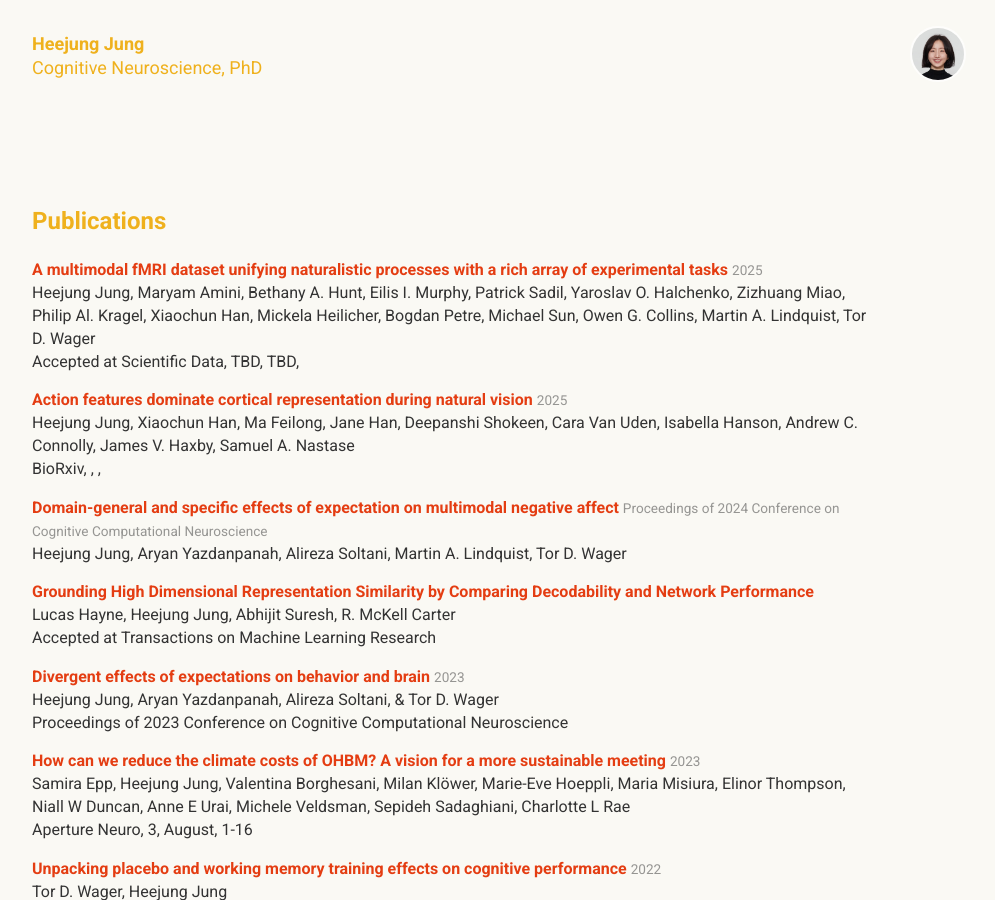
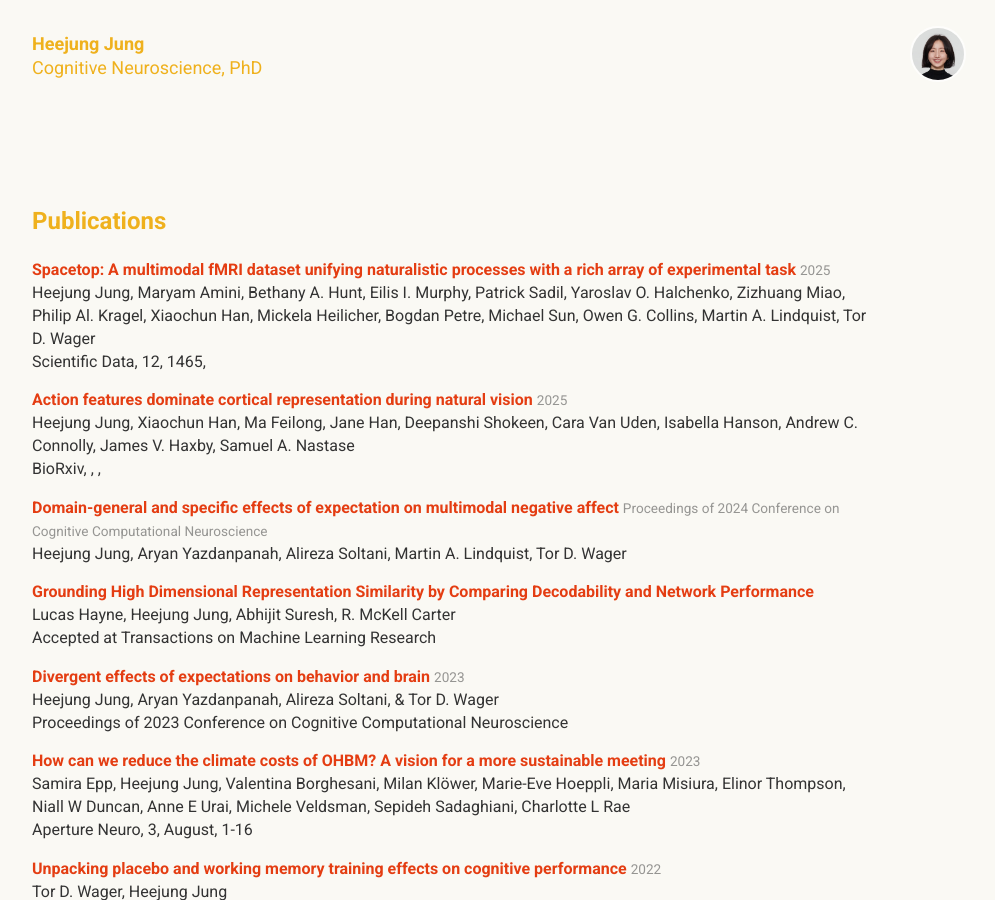
Before and after one commit to jungheejung/jungheejung.github.io, a Jekyll site: the page built from index.html, in a window 1280 px wide and 900 px high, scrolled down 1067 px. Shown: the whole window, without its empty margins (38-1033 px from the left). Built offline with Jekyll 4.4.1, drawn with Linux system fonts in a browser that asks for light colours; nearby versions of some CDN libraries.

Commit message:
DOC: Update publications.yml

```diff
--- a/_data/publications.yml
+++ b/_data/publications.yml
@@ -9,14 +9,16 @@
 #   pdf: http://www.personalinformatics.org/docs/papers/2012-ianli-tochi-physical-activity.pdf
 #   url: http://dl.acm.org/citation.cfm?id=2147783.2147790
 - type: journal
-  title: A multimodal fMRI dataset unifying naturalistic processes with a rich array of experimental tasks
+  title: "Spacetop: A multimodal fMRI dataset unifying naturalistic processes with a rich array of experimental task"
   authors: Heejung Jung, Maryam Amini, Bethany A. Hunt, Eilis I. Murphy, Patrick Sadil, Yaroslav O. Halchenko, Zizhuang Miao, Philip Al. Kragel, Xiaochun Han, Mickela Heilicher, Bogdan Petre, Michael Sun, Owen G. Collins, Martin A. Lindquist, Tor D. Wager
-  journal: Accepted at Scientific Data
-  volume: TBD
-  issue: TBD
+  journal: Scientific Data
+  volume: 12
+  issue: 1465
   year: 2025
+  url: https://doi.org/10.1038/s41597-025-05154-x
+
 - type: journal
-  title: Action features dominate cortical representation during natural vision
+  title: "Action features dominate cortical representation during natural vision"
   authors:  Heejung Jung, Xiaochun Han, Ma Feilong, Jane Han, Deepanshi Shokeen, Cara Van Uden, Isabella Hanson, Andrew C. Connolly, James V. Haxby, Samuel A. Nastase
   journal: BioRxiv
   year: 2025
```
